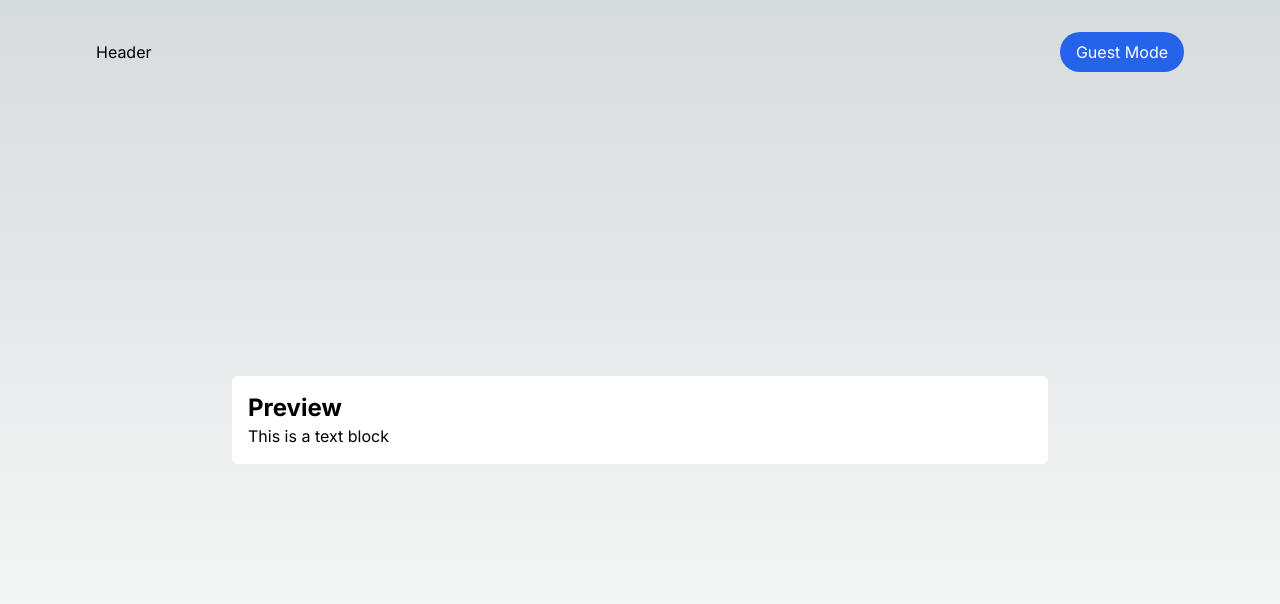
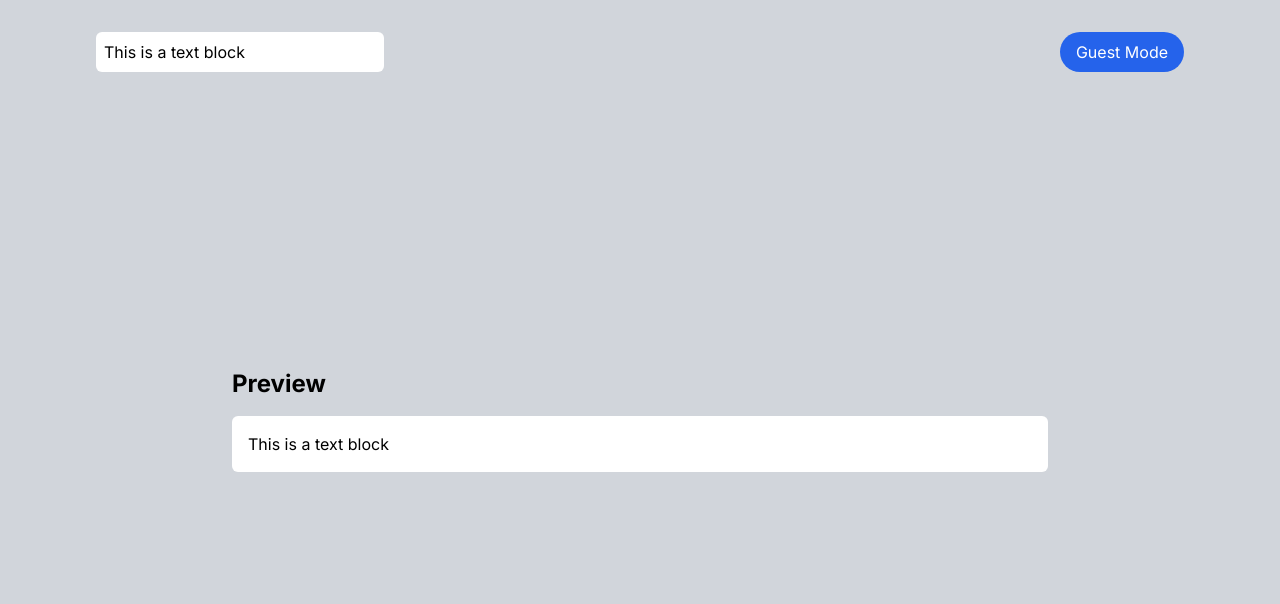
Before and after one commit to alidadaashi/react-form-builder, a Next.js app: page / in a window 1280 px wide. Shown: the top 604 px of the page. Built offline with nearby package versions, Linux system fonts and the light colour scheme.

Commit message:
add blocks to header

```diff
--- a/src/components/header/index.tsx
+++ b/src/components/header/index.tsx
@@ -3,21 +3,35 @@ import clsx from 'clsx';
 import { useContext } from 'react';
 
 const Header: React.FC = () => {
-  const { guestMode, setMode } = useContext(AppContext);
+  const { guestMode, setMode, blocks } = useContext(AppContext);
   return (
     <header className="flex justify-between w-full items-center">
-      <h1>Header</h1>
+      <div className="block-container w-10/12">
+        <div className="flex gap-3 ">
+          {blocks.length > 0 &&
+            blocks.map((block) => (
+              <div
+                className="bg-white rounded-md p-2 min-w-auto w-72 truncate"
+                key={block.id}
+              >
+                {block.content}
+              </div>
+            ))}
+        </div>
+      </div>
+      <div className="w-2/12 text-right">
         <button
           className={clsx(
             guestMode
               ? ' bg-blue-600 hover:bg-blue-700'
               : 'bg-gray-600 hover:bg-gray-700',
-          ' rounded-full px-4 py-2 text-white'
+            ' rounded-full px-4 py-2 text-white columns-1'
           )}
           onClick={() => setMode(!guestMode)}
         >
           {`${guestMode ? 'Guest' : 'Editor'} Mode`}
         </button>
+      </div>
     </header>
   );
 };
--- a/src/components/preview/index.tsx
+++ b/src/components/preview/index.tsx
@@ -2,13 +2,17 @@ import AppContext from '@/shared/context/appContext';
 import { useContext } from 'react';
 
 const Preview: React.FC = () => {
-  const { blocks } = useContext(AppContext);
+  const { blocks, guestMode } = useContext(AppContext);
   return (
-    <div className="bg-white w-3/4 mx-auto p-4 rounded-md">
-      <h1 className="font-bold text-2xl">Preview</h1>
-      {blocks.map((block) => (
-        <div key={block.id}>{block.content}</div>
-      ))}
+    <div className=" w-3/4 mx-auto">
+      <h1 className="font-bold text-2xl mb-4">
+        {guestMode ? 'Preview' : 'Edit'}
+      </h1>
+      <div className="bg-white p-4 rounded-md">
+        {blocks.map((block) => (
+          <div key={block.id}>{block.content}</div>
+        ))}
+      </div>
     </div>
   );
 };
--- a/src/pages/index.tsx
+++ b/src/pages/index.tsx
@@ -2,13 +2,18 @@ import { Inter } from 'next/font/google';
 import Header from '@/components/header';
 import Preview from '@/components/preview';
 import AddBlock from '@/components/addBlock';
+import AppContext from '@/shared/context/appContext';
+import { useContext } from 'react';
 
 const inter = Inter({ subsets: ['latin'] });
 
 export default function Home() {
+  const { guestMode } = useContext(AppContext);
   return (
     <main
-      className={`flex min-h-screen flex-col items-center justify-between px-24 py-8 ${inter.className}`}
+      className={`flex min-h-screen flex-col items-center justify-between px-24 py-8 ${
+        inter.className
+      } ${guestMode && 'bg-gray-300'}`}
     >
       <Header />
       <Preview />
```
Lines whose indentation alone changed are shown as unchanged.
